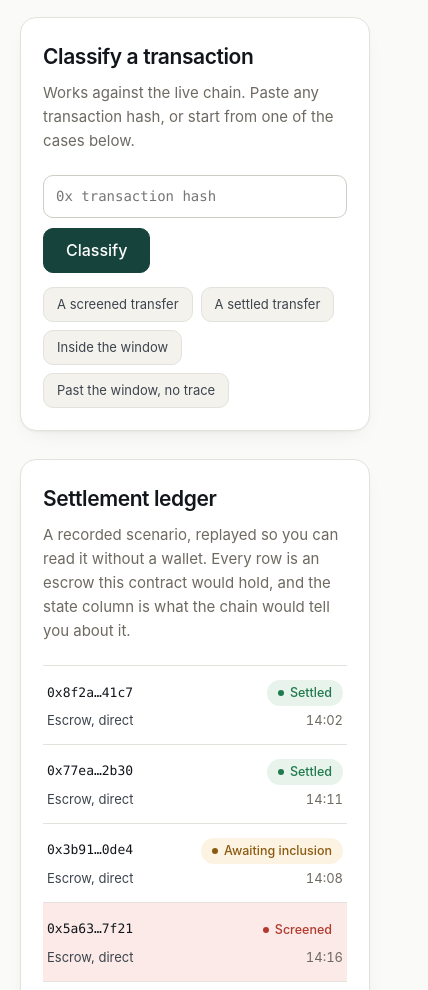
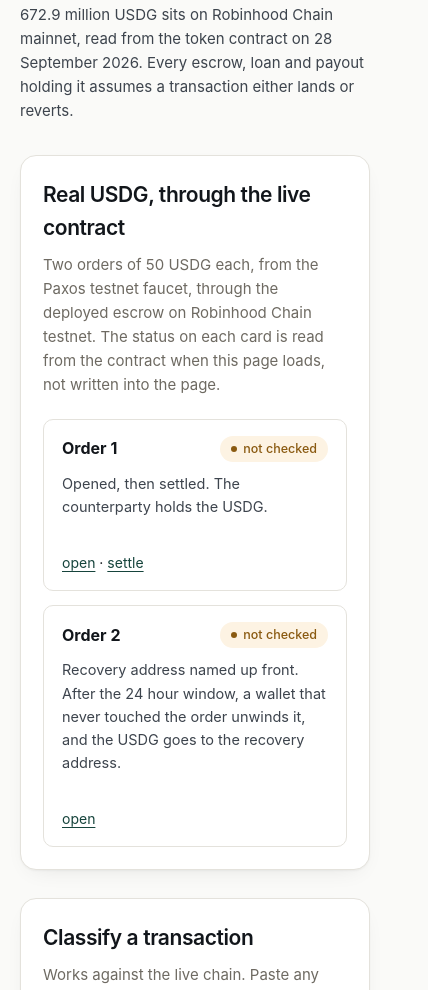
Before and after one commit to iamrobertmoore/Nullfill, a website with bundled scripts: page web/index.html in a window 390 px wide. Shown: the part 1010-2000 px from the top of the page, 428 px wide, since content can reach past the window. Built offline with nearby package versions, Linux system fonts and the light colour scheme; no server answers.

Commit message:
feat(web): read the two real USDG orders from the live contract
Each card's status comes from describe() on the deployed escrow when the page loads. Also stops the network selector pushing the page sideways on a phone.

```diff
--- a/web/app.js
+++ b/web/app.js
@@ -8,6 +8,7 @@
 
 import { OUTCOME, classify, needsAction, remedy } from './lib/outcome.js';
 import { CHAIN_NAMES, TESTNET, allAssets, verifyAsset } from './lib/assets.js';
+import { LIVE_ORDERS, describeCall, decodeDescribe } from './lib/orders.js';
 
 const FORCE_INCLUSION_WINDOW_BLOCKS = 100; // illustrative; the contract uses 24 hours of wall clock
 
@@ -421,6 +422,64 @@
   );
 }
 
+/* ------------------------------------------------------------- live orders */
+
+// The orders live on testnet whatever the RPC selector says, so this panel always asks testnet.
+const TESTNET_RPC = 'https://rpc.testnet.chain.robinhood.com';
+
+async function testnetCall(call) {
+  const response = await fetch(TESTNET_RPC, {
+    method: 'POST',
+    headers: { 'Content-Type': 'application/json' },
+    body: JSON.stringify({ jsonrpc: '2.0', id: 1, method: 'eth_call', params: [call, 'latest'] }),
+  });
+  if (!response.ok) throw new Error(`HTTP ${response.status} from the RPC`);
+  const body = await response.json();
+  if (body.error) throw new Error(body.error.message || 'RPC error');
+  return body.result;
+}
+
+function renderOrders() {
+  const host = $('#orders');
+  host.replaceChildren();
+  const explorer = EXPLORER[TESTNET];
+
+  for (const order of LIVE_ORDERS) {
+    const status = el('span', { className: 'pill warn' }, 'reading the chain');
+    const detail = el('p', { className: 'order-detail' }, '');
+    const links = el('p', { className: 'order-links' },
+      order.txs.flatMap(([name, hash], i) => [
+        i ? ' · ' : '',
+        el('a', { href: `${explorer}/tx/${hash}`, target: '_blank', rel: 'noopener' }, name),
+      ]));
+
+    host.append(el('div', { className: 'order' }, [
+      el('div', { className: 'order-top' }, [el('strong', {}, order.label), status]),
+      el('p', { className: 'order-story' }, order.story),
+      detail,
+      links,
+    ]));
+
+    testnetCall(describeCall(order.ref))
+      .then(decodeDescribe)
+      .then((o) => {
+        const good = o.status === 'Settled' || o.status === 'Unwound';
+        status.className = `pill ${good ? 'good' : 'warn'}`;
+        status.textContent = `on chain: ${o.status}`;
+        const usdg = Number(o.amount) / 1e6;
+        const when = new Date(o.deadline * 1000).toUTCString().replace(' GMT', ' UTC');
+        detail.textContent = o.status === 'Open'
+          ? `${usdg} USDG in escrow. Anyone may unwind it from ${when}${o.unwindable ? ', which has passed' : ''}.`
+          : `${usdg} USDG, ${o.status.toLowerCase()}.`;
+      })
+      .catch((error) => {
+        status.className = 'pill warn';
+        status.textContent = 'not checked';
+        status.title = `The chain could not be reached from this page: ${error.message}`;
+      });
+  }
+}
+
 /* ------------------------------------------------------------------- wiring */
 
 async function main() {
@@ -434,6 +493,7 @@
   }
 
   renderLedger();
+  renderOrders();
   renderRecovery();
   probeNetwork();
   renderAssets();
--- a/web/index.html
+++ b/web/index.html
@@ -59,6 +59,22 @@
       <dd>0<span>wei</span></dd>
     </div>
   </dl>
+  <p class="stakes">
+    672.9 million USDG sits on Robinhood Chain mainnet, read from the token contract on 28 September
+    2026. Every escrow, loan and payout holding it assumes a transaction either lands or reverts.
+  </p>
+</section>
+
+<section class="panel" id="orders-panel">
+  <div class="panel-head">
+    <h2>Real USDG, through the live contract</h2>
+    <p>
+      Two orders of 50 USDG each, from the Paxos testnet faucet, through the deployed escrow on
+      Robinhood Chain testnet. The status on each card is read from the contract when this page loads,
+      not written into the page.
+    </p>
+  </div>
+  <div class="orders" id="orders"></div>
 </section>
 
 <section class="panel" id="classifier">
@@ -165,6 +181,7 @@
     Nullfill, built for the Arbitrum Open House Singapore online buildathon.
     Primary sources are quoted in the
     <a href="https://github.com/iamrobertmoore/Nullfill/blob/main/README.md">README</a>.
+    The <a href="deck/">pitch deck</a> covers who pays and what comes next.
   </p>
   <p>
     Deployed on Robinhood Chain testnet at
--- /dev/null
+++ b/web/lib/orders.js
@@ -0,0 +1,54 @@
+/**
+ * Real orders on the live contract, read back from the chain rather than described.
+ *
+ * `describe(bytes32)` returns eight words: status, funder, beneficiary, unwindTo, token, amount,
+ * deadline, unwindable. This module builds the call and decodes the answer, with no dependencies,
+ * so the same code runs in the browser and under `node --test`.
+ */
+
+export const NULLFILL = '0x71029fac49E9b45CCC377812aEc01509FFD383A1';
+export const DESCRIBE_SELECTOR = '0x0220ef28'; // cast sig "describe(bytes32)"
+export const STATUS = ['None', 'Open', 'Settled', 'Unwound'];
+
+export const LIVE_ORDERS = [
+  {
+    label: 'Order 1',
+    ref: '0xfad69ced7f9b1bf95844435440a669de0644dfbf7a378f571f412529e599acee',
+    story: 'Opened, then settled. The counterparty holds the USDG.',
+    txs: [
+      ['open', '0xaf53bd4607b7ef088d9d80c02701d742f51c7f7b2518e9e2694d57fd9f0573f4'],
+      ['settle', '0xb3c300d0c5040e7d1023376fb860cdd8f3e1abf7cc8aa06104d7b713d3b8d173'],
+    ],
+  },
+  {
+    label: 'Order 2',
+    ref: '0x7fb40dea2f7e756989161f233dc86cd0a83d6e98b9558c1e460e20d7a351cc90',
+    story: 'Recovery address named up front. After the 24 hour window, a wallet that never touched the order unwinds it, and the USDG goes to the recovery address.',
+    txs: [['open', '0x1fa994e04fea8a82ab3550a12529f2c6c2907911e5eeede870ff527680265bfe']],
+  },
+];
+
+export function describeCall(ref) {
+  const clean = ref.toLowerCase().replace(/^0x/, '');
+  if (!/^[0-9a-f]{64}$/.test(clean)) throw new Error('A reference is 32 bytes of hex');
+  return { to: NULLFILL, data: DESCRIBE_SELECTOR + clean };
+}
+
+export function decodeDescribe(hex) {
+  const body = (hex || '').replace(/^0x/, '');
+  if (body.length < 64 * 8) throw new Error('Short answer from describe()');
+  const word = (i) => body.slice(i * 64, (i + 1) * 64);
+  const addr = (i) => `0x${word(i).slice(24)}`;
+  const big = (i) => BigInt(`0x${word(i)}`);
+  const status = Number(big(0));
+  return {
+    status: STATUS[status] ?? `Unknown (${status})`,
+    funder: addr(1),
+    beneficiary: addr(2),
+    unwindTo: addr(3),
+    token: addr(4),
+    amount: big(5),
+    deadline: Number(big(6)),
+    unwindable: big(7) === 1n,
+  };
+}
--- a/web/styles.css
+++ b/web/styles.css
@@ -619,3 +619,42 @@
   .assets-row .asset-decimals::before { content: "decimals "; color: var(--muted); }
   .assets-row .asset-verdict { grid-area: verdict; justify-self: end; }
 }
+
+/* ---------------------------------------------------------- live orders */
+
+.stakes {
+  margin: 18px 0 0;
+  max-width: 62ch;
+  color: var(--ink-soft);
+  font-size: 15px;
+}
+
+.orders {
+  display: grid;
+  grid-template-columns: repeat(auto-fit, minmax(260px, 1fr));
+  gap: 14px;
+}
+
+.order {
+  border: 1px solid var(--line);
+  border-radius: var(--radius);
+  background: #fff;
+  padding: 16px 18px;
+}
+
+.order-top {
+  display: flex;
+  align-items: center;
+  justify-content: space-between;
+  gap: 10px;
+}
+
+.order-story { margin: 10px 0 6px; color: var(--ink-soft); font-size: 14.5px; }
+.order-detail { margin: 0 0 8px; font-size: 14px; color: var(--ink); min-height: 1.4em; }
+.order-links { margin: 0; font-size: 14px; }
+
+/* The network selector is the widest thing in the header; on a phone it pushed the page sideways. */
+@media (max-width: 480px) {
+  .net select { max-width: 170px; text-overflow: ellipsis; }
+  .orders { grid-template-columns: 1fr; }
+}
```
Also changed, not shown: web/lib/orders.test.js (added, +32 -0 lines).
